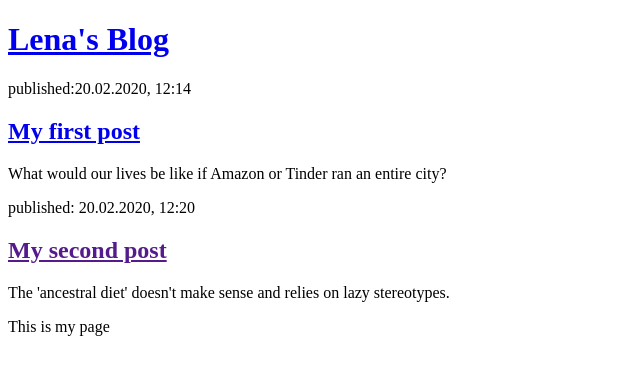
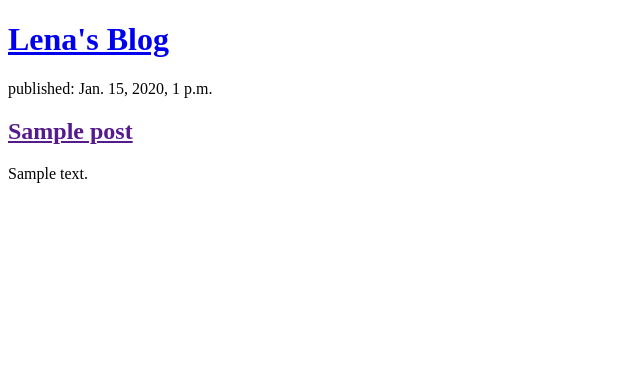
Before and after one commit to lkush/my-first-blog, a Django app: page / in a window 1280 px wide. Shown: the top 375 px of the page, without its empty margins (0-640 px from the left). Run offline with Django 3.2, Linux system fonts and the light colour scheme; tables that the repository leaves empty hold one stand-in row (values such as "Sample post").

Commit message:
Modified templates to display posts from database; edite views.py in blog

```diff
--- a/blog/templates/blog/post_list.html
+++ b/blog/templates/blog/post_list.html
@@ -9,18 +9,13 @@
 		<h1><a href="/">Lena's Blog</a></h1>
 	</div>
 
-	<div>
-		<p>published:20.02.2020, 12:14</p>
-		<h2><a href="/">My first post</a></h1>
-		<p> What would our lives be like if Amazon or Tinder ran an entire city?</p>
-	</div>
+	{% for post in posts %}
+		<div>
+			<p>published: {{ post.published_date }}</p>
+	        <h2><a href="">{{ post.title }}</a></h2>
+	        <p>{{ post.text|linebreaksbr }}</p>
+		</div>
+	{% endfor %}
 
-	<div>
-        <p>published: 20.02.2020, 12:20</p>
-        <h2><a href="">My second post</a></h2>
-        <p>The 'ancestral diet' doesn't make sense and relies on lazy stereotypes.</p>
-    </div>
-
-    <p>This is my page</p>
 </body>
 </html>
--- a/blog/views.py
+++ b/blog/views.py
@@ -1,4 +1,7 @@
 from django.shortcuts import render
+from .models import Post
+from django.utils import timezone
 
 def post_list(request):
-    return render(request, 'blog/post_list.html', {})
+    posts = Post.objects.filter(published_date__lte=timezone.now()).order_by('published_date')
+    return render(request, 'blog/post_list.html', {'posts': posts})
```
